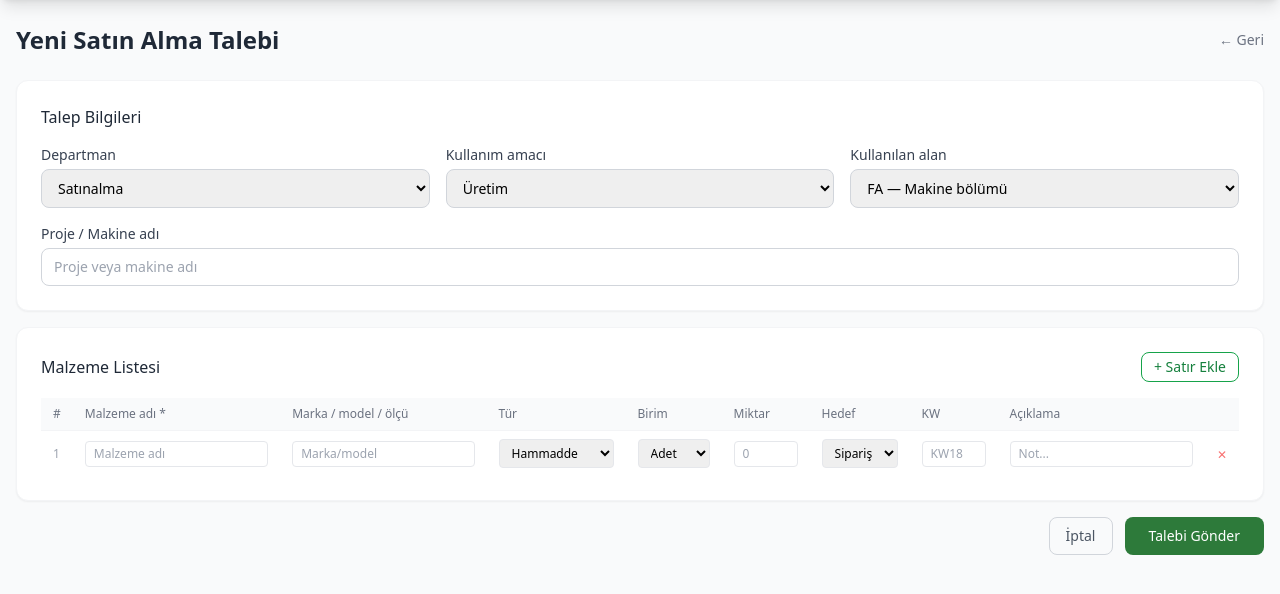
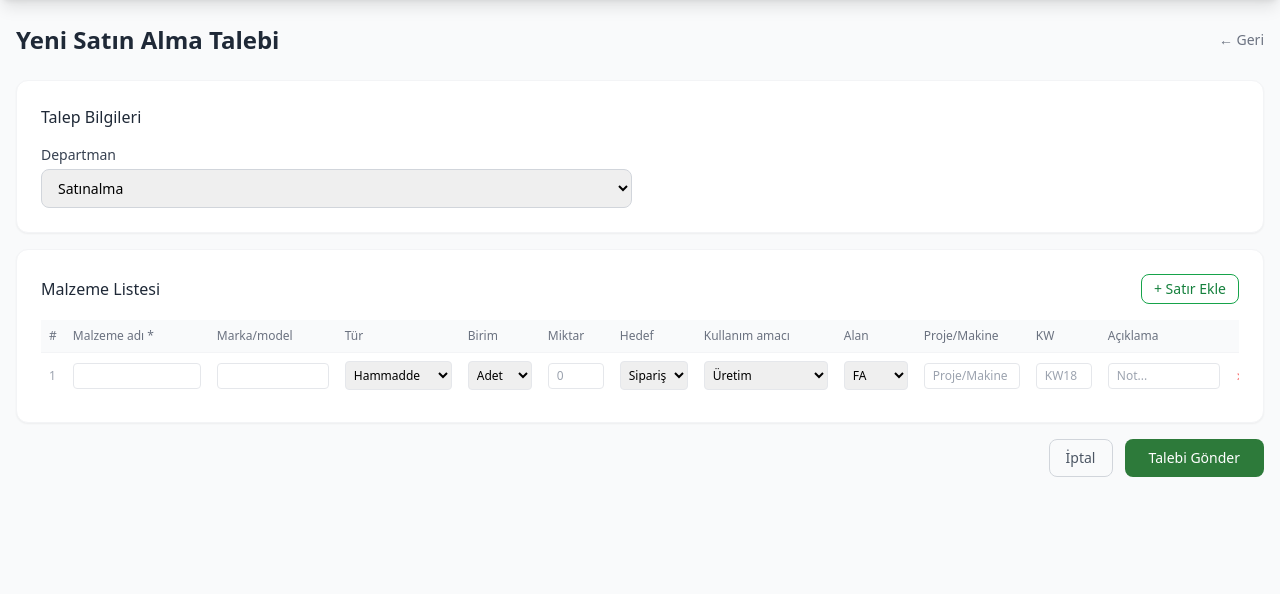
Before and after one commit to Erlau-Proje/erlau-app, a Flask app: page /talep/yeni in a window 1280 px wide. Shown: the part 56-650 px from the top of the page. Run offline with Flask 3, Linux system fonts and the light colour scheme; a user stored in the database is signed in; some libraries are stand-ins or nearby versions.

Commit message:
TalepKalem modeline kullanim_amaci, kullanilan_alan, proje_makine alanlari tasinди

```diff
--- a/app/models.py
+++ b/app/models.py
@@ -60,6 +60,9 @@ class TalepKalem(db.Model):
     birim = db.Column(db.String(20))
     miktar = db.Column(db.Float)
     hedef = db.Column(db.String(20), default='siparis')
+    kullanim_amaci = db.Column(db.String(100))
+    kullanilan_alan = db.Column(db.String(50))
+    proje_makine = db.Column(db.String(200))
     kw = db.Column(db.String(10))
     aciklama = db.Column(db.Text)
     teknik_resim_kodu = db.Column(db.String(100))
--- a/app/routes.py
+++ b/app/routes.py
@@ -49,9 +49,14 @@ def logout():
 def dashboard():
     if current_user.role in ['satinalma', 'admin']:
         return redirect(url_for('satin_alma.panel'))
-    talepler = TalepFormu.query.filter_by(
-        talep_eden_id=current_user.id
-    ).order_by(TalepFormu.created_at.desc()).limit(10).all()
+    if current_user.role == 'departman_yoneticisi':
+        talepler = TalepFormu.query.filter_by(
+            department_id=current_user.department_id
+        ).order_by(TalepFormu.created_at.desc()).all()
+    else:
+        talepler = TalepFormu.query.filter_by(
+            talep_eden_id=current_user.id
+        ).order_by(TalepFormu.created_at.desc()).limit(10).all()
     return render_template('dashboard.html', talepler=talepler)
 
 @main.route('/talep/yeni', methods=['GET', 'POST'])
@@ -79,6 +84,9 @@ def yeni_talep():
         hedefler = request.form.getlist('hedef[]')
         kwler = request.form.getlist('kw[]')
         aciklamalar = request.form.getlist('aciklama[]')
+        kullanim_amaclari = request.form.getlist('kullanim_amaci[]')
+        kullanilan_alanlar = request.form.getlist('kullanilan_alan[]')
+        proje_makineler = request.form.getlist('proje_makine[]')
 
         for i, ad in enumerate(malzeme_adlari):
             if ad.strip():
@@ -90,6 +98,9 @@ def yeni_talep():
                     birim=birimler[i] if i < len(birimler) else 'Adet',
                     miktar=float(miktarlar[i]) if i < len(miktarlar) and miktarlar[i] else 0,
                     hedef=hedefler[i] if i < len(hedefler) else 'siparis',
+                    kullanim_amaci=kullanim_amaclari[i] if i < len(kullanim_amaclari) else '',
+                    kullanilan_alan=kullanilan_alanlar[i] if i < len(kullanilan_alanlar) else '',
+                    proje_makine=proje_makineler[i] if i < len(proje_makineler) else '',
                     kw=kwler[i] if i < len(kwler) else '',
                     aciklama=aciklamalar[i] if i < len(aciklamalar) else ''
                 )
@@ -199,3 +210,128 @@ def tedarikci_ekle():
     db.session.commit()
     flash('Tedarikçi eklendi.', 'success')
     return redirect(url_for('admin.tedarikci_listesi'))
+
+from flask import make_response
+from reportlab.lib.pagesizes import A4, landscape
+from reportlab.lib import colors
+from reportlab.lib.units import cm
+from reportlab.platypus import SimpleDocTemplate, Table, TableStyle, Paragraph, Spacer
+from reportlab.lib.styles import getSampleStyleSheet, ParagraphStyle
+from reportlab.pdfbase import pdfmetrics
+from reportlab.pdfbase.ttfonts import TTFont
+import io
+
+@main.route('/talep/<int:talep_id>/pdf')
+@login_required
+def talep_pdf(talep_id):
+    talep = TalepFormu.query.get_or_404(talep_id)
+    buffer = io.BytesIO()
+    doc = SimpleDocTemplate(buffer, pagesize=landscape(A4),
+        rightMargin=1.5*cm, leftMargin=1.5*cm,
+        topMargin=1.5*cm, bottomMargin=1.5*cm)
+
+    styles = getSampleStyleSheet()
+    elements = []
+
+    header_style = ParagraphStyle('header', fontSize=14, fontName='Helvetica-Bold', spaceAfter=6)
+    normal_style = ParagraphStyle('normal', fontSize=9, fontName='Helvetica')
+    small_style = ParagraphStyle('small', fontSize=8, fontName='Helvetica')
+
+    elements.append(Paragraph('ERLAU - SATIN ALMA TALEP FORMU', header_style))
+    elements.append(Spacer(1, 0.3*cm))
+
+    info_data = [
+        ['Siparis No:', talep.siparis_no, 'Tarih:', talep.created_at.strftime('%d.%m.%Y')],
+        ['Departman:', talep.department.name if talep.department else '-', 'Talep Eden:', talep.talep_eden.name if talep.talep_eden else '-'],
+        ['Kullanim Amaci:', talep.kullanim_amaci or '-', 'Kullanilan Alan:', talep.kullanilan_alan or '-'],
+        ['Proje/Makine:', talep.proje_makine or '-', '', ''],
+    ]
+
+    info_table = Table(info_data, colWidths=[3*cm, 7*cm, 3*cm, 7*cm])
+    info_table.setStyle(TableStyle([
+        ('FONTNAME', (0,0), (-1,-1), 'Helvetica'),
+        ('FONTSIZE', (0,0), (-1,-1), 9),
+        ('FONTNAME', (0,0), (0,-1), 'Helvetica-Bold'),
+        ('FONTNAME', (2,0), (2,-1), 'Helvetica-Bold'),
+        ('GRID', (0,0), (-1,-1), 0.5, colors.grey),
+        ('BACKGROUND', (0,0), (0,-1), colors.lightgrey),
+        ('BACKGROUND', (2,0), (2,-1), colors.lightgrey),
+        ('PADDING', (0,0), (-1,-1), 4),
+    ]))
+    elements.append(info_table)
+    elements.append(Spacer(1, 0.5*cm))
+
+    table_data = [['#', 'Malzeme Adi', 'Marka/Model', 'Tur', 'Birim', 'Miktar', 'Hedef', 'KW', 'Aciklama']]
+    for i, kalem in enumerate(talep.kalemler):
+        table_data.append([
+            str(i+1),
+            kalem.malzeme_adi or '',
+            kalem.marka_model or '',
+            kalem.malzeme_turu or '',
+            kalem.birim or '',
+            str(kalem.miktar or ''),
+            kalem.hedef or '',
+            kalem.kw or '',
+            kalem.aciklama or '',
+        ])
+
+    col_widths = [0.8*cm, 5*cm, 4*cm, 2.5*cm, 1.5*cm, 1.5*cm, 1.8*cm, 1.5*cm, 4*cm]
+    main_table = Table(table_data, colWidths=col_widths, repeatRows=1)
+    main_table.setStyle(TableStyle([
+        ('FONTNAME', (0,0), (-1,-1), 'Helvetica'),
+        ('FONTSIZE', (0,0), (-1,-1), 8),
+        ('FONTNAME', (0,0), (-1,0), 'Helvetica-Bold'),
+        ('BACKGROUND', (0,0), (-1,0), colors.HexColor('#2d7a3a')),
+        ('TEXTCOLOR', (0,0), (-1,0), colors.white),
+        ('GRID', (0,0), (-1,-1), 0.5, colors.grey),
+        ('ROWBACKGROUNDS', (0,1), (-1,-1), [colors.white, colors.HexColor('#f5f5f5')]),
+        ('PADDING', (0,0), (-1,-1), 4),
+        ('VALIGN', (0,0), (-1,-1), 'MIDDLE'),
+    ]))
+    elements.append(main_table)
+    elements.append(Spacer(1, 1*cm))
+
+    imza_data = [
+        ['Talebi Olusturan', 'Departman Muduru Onayi', 'Genel Mudur Onayi'],
+        ['\n\n\n' + (talep.talep_eden.name if talep.talep_eden else ''), '\n\n\nAd Soyad', '\n\n\nAd Soyad'],
+        ['Imza / Tarih', 'Imza / Tarih', 'Imza / Tarih'],
+    ]
+    imza_table = Table(imza_data, colWidths=[8*cm, 8*cm, 8*cm])
+    imza_table.setStyle(TableStyle([
+        ('FONTNAME', (0,0), (-1,-1), 'Helvetica'),
+        ('FONTSIZE', (0,0), (-1,-1), 9),
+        ('FONTNAME', (0,0), (-1,0), 'Helvetica-Bold'),
+        ('GRID', (0,0), (-1,-1), 0.5, colors.grey),
+        ('ALIGN', (0,0), (-1,-1), 'CENTER'),
+        ('BACKGROUND', (0,0), (-1,0), colors.lightgrey),
+        ('PADDING', (0,0), (-1,-1), 6),
+    ]))
+    elements.append(imza_table)
+
+    doc.build(elements)
+    buffer.seek(0)
+
+    response = make_response(buffer.read())
+    response.headers['Content-Type'] = 'application/pdf'
+    response.headers['Content-Disposition'] = f'inline; filename=talep_{talep.siparis_no}.pdf'
+    return response
+
+@satin_alma.route('/yolda/<int:talep_id>', methods=['POST'])
+@login_required
+@role_required('satinalma', 'admin')
+def yolda(talep_id):
+    talep = TalepFormu.query.get_or_404(talep_id)
+    talep.durum = 'yolda'
+    db.session.commit()
+    flash('Sipariş yolda olarak işaretlendi.', 'success')
+    return redirect(url_for('satin_alma.panel'))
+
+@satin_alma.route('/teslim/<int:talep_id>', methods=['POST'])
+@login_required
+@role_required('satinalma', 'admin')
+def teslim(talep_id):
+    talep = TalepFormu.query.get_or_404(talep_id)
+    talep.durum = 'teslim_alindi'
+    db.session.commit()
+    flash('Sipariş teslim alındı olarak işaretlendi.', 'success')
+    return redirect(url_for('satin_alma.panel'))
--- a/app/templates/talep_detay.html
+++ b/app/templates/talep_detay.html
@@ -5,7 +5,8 @@
     <h1 class="text-2xl font-semibold text-gray-800">{{ talep.siparis_no }}</h1>
     <p class="text-gray-500 text-sm">{{ talep.created_at.strftime('%d.%m.%Y %H:%M') }} · {{ talep.talep_eden.name }}</p>
   </div>
-  <a href="{{ url_for('main.dashboard') }}" class="text-sm text-gray-500 hover:underline">← Geri</a>
+  <a href="{{ url_for('main.dashboard') }}" class="text-sm text-gray-500 hover:underline"><a href="{{ url_for('main.talep_pdf', talep_id=talep.id) }}" class="bg-green-600 text-white px-4 py-2 rounded-lg text-sm hover:opacity-90" target="_blank">PDF İndir</a>
+          <a href="{{ url_for('main.dashboard') }}" class="text-sm text-gray-500 hover:underline">← Geri</a></a>
 </div>
 <div class="grid grid-cols-1 md:grid-cols-2 gap-4 mb-6">
   <div class="bg-white rounded-xl border border-gray-100 shadow-sm p-5">
--- a/app/templates/yeni_talep.html
+++ b/app/templates/yeni_talep.html
@@ -8,7 +8,7 @@
 <form method="POST" id="talep-form">
   <div class="bg-white rounded-xl border border-gray-100 shadow-sm p-6 mb-4">
     <h2 class="font-medium text-gray-800 mb-4">Talep Bilgileri</h2>
-    <div class="grid grid-cols-1 md:grid-cols-3 gap-4">
+    <div class="grid grid-cols-1 md:grid-cols-2 gap-4">
       <div>
         <label class="block text-sm font-medium text-gray-700 mb-1">Departman</label>
         <select name="department_id" class="w-full border border-gray-300 rounded-lg px-3 py-2 text-sm">
@@ -16,32 +16,6 @@
           <option value="{{ dep.id }}" {% if dep.id == current_user.department_id %}selected{% endif %}>{{ dep.name }}</option>
           {% endfor %}
         </select>
-      </div>
-      <div>
-        <label class="block text-sm font-medium text-gray-700 mb-1">Kullanım amacı</label>
-        <select name="kullanim_amaci" class="w-full border border-gray-300 rounded-lg px-3 py-2 text-sm">
-          <option>Üretim</option>
-          <option>Bakım</option>
-          <option>Sarf Malzeme</option>
-          <option>Personel İhtiyacı</option>
-          <option>Diğer</option>
-        </select>
-      </div>
-      <div>
-        <label class="block text-sm font-medium text-gray-700 mb-1">Kullanılan alan</label>
-        <select name="kullanilan_alan" class="w-full border border-gray-300 rounded-lg px-3 py-2 text-sm">
-          <option value="FA">FA — Makine bölümü</option>
-          <option value="OEA">OEA — Dış mekan</option>
-          <option value="OEI">OEI — İç mekan</option>
-          <option value="OEF">OEF</option>
-          <option value="OES">OES</option>
-          <option value="Fason">Fason</option>
-        </select>
-      </div>
-      <div class="md:col-span-3">
-        <label class="block text-sm font-medium text-gray-700 mb-1">Proje / Makine adı</label>
-        <input type="text" name="proje_makine" placeholder="Proje veya makine adı"
-          class="w-full border border-gray-300 rounded-lg px-3 py-2 text-sm">
       </div>
     </div>
   </div>
@@ -58,30 +32,36 @@
       <table class="w-full text-sm" id="malzeme-table">
         <thead class="bg-gray-50">
           <tr>
-            <th class="px-3 py-2 text-left text-xs font-medium text-gray-500">#</th>
-            <th class="px-3 py-2 text-left text-xs font-medium text-gray-500">Malzeme adı *</th>
-            <th class="px-3 py-2 text-left text-xs font-medium text-gray-500">Marka / model / ölçü</th>
-            <th class="px-3 py-2 text-left text-xs font-medium text-gray-500">Tür</th>
-            <th class="px-3 py-2 text-left text-xs font-medium text-gray-500">Birim</th>
-            <th class="px-3 py-2 text-left text-xs font-medium text-gray-500">Miktar</th>
-            <th class="px-3 py-2 text-left text-xs font-medium text-gray-500">Hedef</th>
-            <th class="px-3 py-2 text-left text-xs font-medium text-gray-500">KW</th>
-            <th class="px-3 py-2 text-left text-xs font-medium text-gray-500">Açıklama</th>
-            <th class="px-3 py-2"></th>
+            <th class="px-2 py-2 text-left text-xs font-medium text-gray-500">#</th>
+            <th class="px-2 py-2 text-left text-xs font-medium text-gray-500">Malzeme adı *</th>
+            <th class="px-2 py-2 text-left text-xs font-medium text-gray-500">Marka/model</th>
+            <th class="px-2 py-2 text-left text-xs font-medium text-gray-500">Tür</th>
+            <th class="px-2 py-2 text-left text-xs font-medium text-gray-500">Birim</th>
+            <th class="px-2 py-2 text-left text-xs font-medium text-gray-500">Miktar</th>
+            <th class="px-2 py-2 text-left text-xs font-medium text-gray-500">Hedef</th>
+            <th class="px-2 py-2 text-left text-xs font-medium text-gray-500">Kullanım amacı</th>
+            <th class="px-2 py-2 text-left text-xs font-medium text-gray-500">Alan</th>
+            <th class="px-2 py-2 text-left text-xs font-medium text-gray-500">Proje/Makine</th>
+            <th class="px-2 py-2 text-left text-xs font-medium text-gray-500">KW</th>
+            <th class="px-2 py-2 text-left text-xs font-medium text-gray-500">Açıklama</th>
+            <th class="px-2 py-2"></th>
           </tr>
         </thead>
         <tbody id="malzeme-tbody">
           <tr class="border-t border-gray-100">
-            <td class="px-3 py-2 text-gray-400 text-xs">1</td>
-            <td class="px-3 py-2"><input type="text" name="malzeme_adi[]" class="w-full border border-gray-200 rounded px-2 py-1 text-xs" placeholder="Malzeme adı"></td>
-            <td class="px-3 py-2"><input type="text" name="marka_model[]" class="w-full border border-gray-200 rounded px-2 py-1 text-xs" placeholder="Marka/model"></td>
-            <td class="px-3 py-2"><select name="malzeme_turu[]" class="border border-gray-200 rounded px-2 py-1 text-xs"><option>Hammadde</option><option>Sarf malzeme</option><option>Yedek parça</option><option>Ambalaj</option><option>Demirbaş</option><option>Fason</option><option>Diğer</option></select></td>
-            <td class="px-3 py-2"><select name="birim[]" class="border border-gray-200 rounded px-2 py-1 text-xs"><option>Adet</option><option>KG</option><option>Boy</option><option>M2</option><option>Metre</option><option>Paket</option></select></td>
-            <td class="px-3 py-2"><input type="number" name="miktar[]" class="w-16 border border-gray-200 rounded px-2 py-1 text-xs" placeholder="0"></td>
-            <td class="px-3 py-2"><select name="hedef[]" class="border border-gray-200 rounded px-2 py-1 text-xs"><option value="siparis">Sipariş</option><option value="stok">Stok</option><option value="proje">Proje</option></select></td>
-            <td class="px-3 py-2"><input type="text" name="kw[]" class="w-16 border border-gray-200 rounded px-2 py-1 text-xs" placeholder="KW18"></td>
-            <td class="px-3 py-2"><input type="text" name="aciklama[]" class="w-full border border-gray-200 rounded px-2 py-1 text-xs" placeholder="Not..."></td>
-            <td class="px-3 py-2"><button type="button" onclick="this.closest('tr').remove()" class="text-red-400 hover:text-red-600 text-xs">✕</button></td>
+            <td class="px-2 py-2 text-gray-400 text-xs">1</td>
+            <td class="px-2 py-2"><input type="text" name="malzeme_adi[]" class="w-32 border border-gray-200 rounded px-2 py-1 text-xs"></td>
+            <td class="px-2 py-2"><input type="text" name="marka_model[]" class="w-28 border border-gray-200 rounded px-2 py-1 text-xs"></td>
+            <td class="px-2 py-2"><select name="malzeme_turu[]" class="border border-gray-200 rounded px-1 py-1 text-xs"><option>Hammadde</option><option>Sarf malzeme</option><option>Yedek parça</option><option>Ambalaj</option><option>Demirbaş</option><option>Fason</option><option>Diğer</option></select></td>
+            <td class="px-2 py-2"><select name="birim[]" class="border border-gray-200 rounded px-1 py-1 text-xs"><option>Adet</option><option>KG</option><option>Boy</option><option>M2</option><option>Metre</option><option>Paket</option></select></td>
+            <td class="px-2 py-2"><input type="number" name="miktar[]" class="w-14 border border-gray-200 rounded px-2 py-1 text-xs" placeholder="0"></td>
+            <td class="px-2 py-2"><select name="hedef[]" class="border border-gray-200 rounded px-1 py-1 text-xs"><option value="siparis">Sipariş</option><option value="stok">Stok</option><option value="proje">Proje</option></select></td>
+            <td class="px-2 py-2"><select name="kullanim_amaci[]" class="border border-gray-200 rounded px-1 py-1 text-xs"><option>Üretim</option><option>Bakım</option><option>Sarf Malzeme</option><option>Personel İhtiyacı</option><option>Diğer</option></select></td>
+            <td class="px-2 py-2"><select name="kullanilan_alan[]" class="border border-gray-200 rounded px-1 py-1 text-xs"><option value="FA">FA</option><option value="OEA">OEA</option><option value="OEI">OEI</option><option value="OEF">OEF</option><option value="OES">OES</option><option value="Fason">Fason</option></select></td>
+            <td class="px-2 py-2"><input type="text" name="proje_makine[]" class="w-24 border border-gray-200 rounded px-2 py-1 text-xs" placeholder="Proje/Makine"></td>
+            <td class="px-2 py-2"><input type="text" name="kw[]" class="w-14 border border-gray-200 rounded px-2 py-1 text-xs" placeholder="KW18"></td>
+            <td class="px-2 py-2"><input type="text" name="aciklama[]" class="w-28 border border-gray-200 rounded px-2 py-1 text-xs" placeholder="Not..."></td>
+            <td class="px-2 py-2"><button type="button" onclick="this.closest('tr').remove()" class="text-red-400 hover:text-red-600 text-xs">✕</button></td>
           </tr>
         </tbody>
       </table>
@@ -102,16 +82,19 @@ function satirEkle() {
   const tr = document.createElement('tr');
   tr.className = 'border-t border-gray-100';
   tr.innerHTML = `
-    <td class="px-3 py-2 text-gray-400 text-xs">${satirSayisi}</td>
-    <td class="px-3 py-2"><input type="text" name="malzeme_adi[]" class="w-full border border-gray-200 rounded px-2 py-1 text-xs" placeholder="Malzeme adı"></td>
-    <td class="px-3 py-2"><input type="text" name="marka_model[]" class="w-full border border-gray-200 rounded px-2 py-1 text-xs" placeholder="Marka/model"></td>
-    <td class="px-3 py-2"><select name="malzeme_turu[]" class="border border-gray-200 rounded px-2 py-1 text-xs"><option>Hammadde</option><option>Sarf malzeme</option><option>Yedek parça</option><option>Ambalaj</option><option>Demirbaş</option><option>Fason</option><option>Diğer</option></select></td>
-    <td class="px-3 py-2"><select name="birim[]" class="border border-gray-200 rounded px-2 py-1 text-xs"><option>Adet</option><option>KG</option><option>Boy</option><option>M2</option><option>Metre</option><option>Paket</option></select></td>
-    <td class="px-3 py-2"><input type="number" name="miktar[]" class="w-16 border border-gray-200 rounded px-2 py-1 text-xs" placeholder="0"></td>
-    <td class="px-3 py-2"><select name="hedef[]" class="border border-gray-200 rounded px-2 py-1 text-xs"><option value="siparis">Sipariş</option><option value="stok">Stok</option><option value="proje">Proje</option></select></td>
-    <td class="px-3 py-2"><input type="text" name="kw[]" class="w-16 border border-gray-200 rounded px-2 py-1 text-xs" placeholder="KW18"></td>
-    <td class="px-3 py-2"><input type="text" name="aciklama[]" class="w-full border border-gray-200 rounded px-2 py-1 text-xs" placeholder="Not..."></td>
-    <td class="px-3 py-2"><button type="button" onclick="this.closest('tr').remove()" class="text-red-400 hover:text-red-600 text-xs">✕</button></td>`;
+    <td class="px-2 py-2 text-gray-400 text-xs">${satirSayisi}</td>
+    <td class="px-2 py-2"><input type="text" name="malzeme_adi[]" class="w-32 border border-gray-200 rounded px-2 py-1 text-xs"></td>
+    <td class="px-2 py-2"><input type="text" name="marka_model[]" class="w-28 border border-gray-200 rounded px-2 py-1 text-xs"></td>
+    <td class="px-2 py-2"><select name="malzeme_turu[]" class="border border-gray-200 rounded px-1 py-1 text-xs"><option>Hammadde</option><option>Sarf malzeme</option><option>Yedek parça</option><option>Ambalaj</option><option>Demirbaş</option><option>Fason</option><option>Diğer</option></select></td>
+    <td class="px-2 py-2"><select name="birim[]" class="border border-gray-200 rounded px-1 py-1 text-xs"><option>Adet</option><option>KG</option><option>Boy</option><option>M2</option><option>Metre</option><option>Paket</option></select></td>
+    <td class="px-2 py-2"><input type="number" name="miktar[]" class="w-14 border border-gray-200 rounded px-2 py-1 text-xs" placeholder="0"></td>
+    <td class="px-2 py-2"><select name="hedef[]" class="border border-gray-200 rounded px-1 py-1 text-xs"><option value="siparis">Sipariş</option><option value="stok">Stok</option><option value="proje">Proje</option></select></td>
+    <td class="px-2 py-2"><select name="kullanim_amaci[]" class="border border-gray-200 rounded px-1 py-1 text-xs"><option>Üretim</option><option>Bakım</option><option>Sarf Malzeme</option><option>Personel İhtiyacı</option><option>Diğer</option></select></td>
+    <td class="px-2 py-2"><select name="kullanilan_alan[]" class="border border-gray-200 rounded px-1 py-1 text-xs"><option value="FA">FA</option><option value="OEA">OEA</option><option value="OEI">OEI</option><option value="OEF">OEF</option><option value="OES">OES</option><option value="Fason">Fason</option></select></td>
+    <td class="px-2 py-2"><input type="text" name="proje_makine[]" class="w-24 border border-gray-200 rounded px-2 py-1 text-xs" placeholder="Proje/Makine"></td>
+    <td class="px-2 py-2"><input type="text" name="kw[]" class="w-14 border border-gray-200 rounded px-2 py-1 text-xs" placeholder="KW18"></td>
+    <td class="px-2 py-2"><input type="text" name="aciklama[]" class="w-28 border border-gray-200 rounded px-2 py-1 text-xs" placeholder="Not..."></td>
+    <td class="px-2 py-2"><button type="button" onclick="this.closest('tr').remove()" class="text-red-400 hover:text-red-600 text-xs">✕</button></td>`;
   tbody.appendChild(tr);
 }
 </script>
```
Also changed, not shown: app/templates/satinalma_panel.html (+13 -1 lines).
